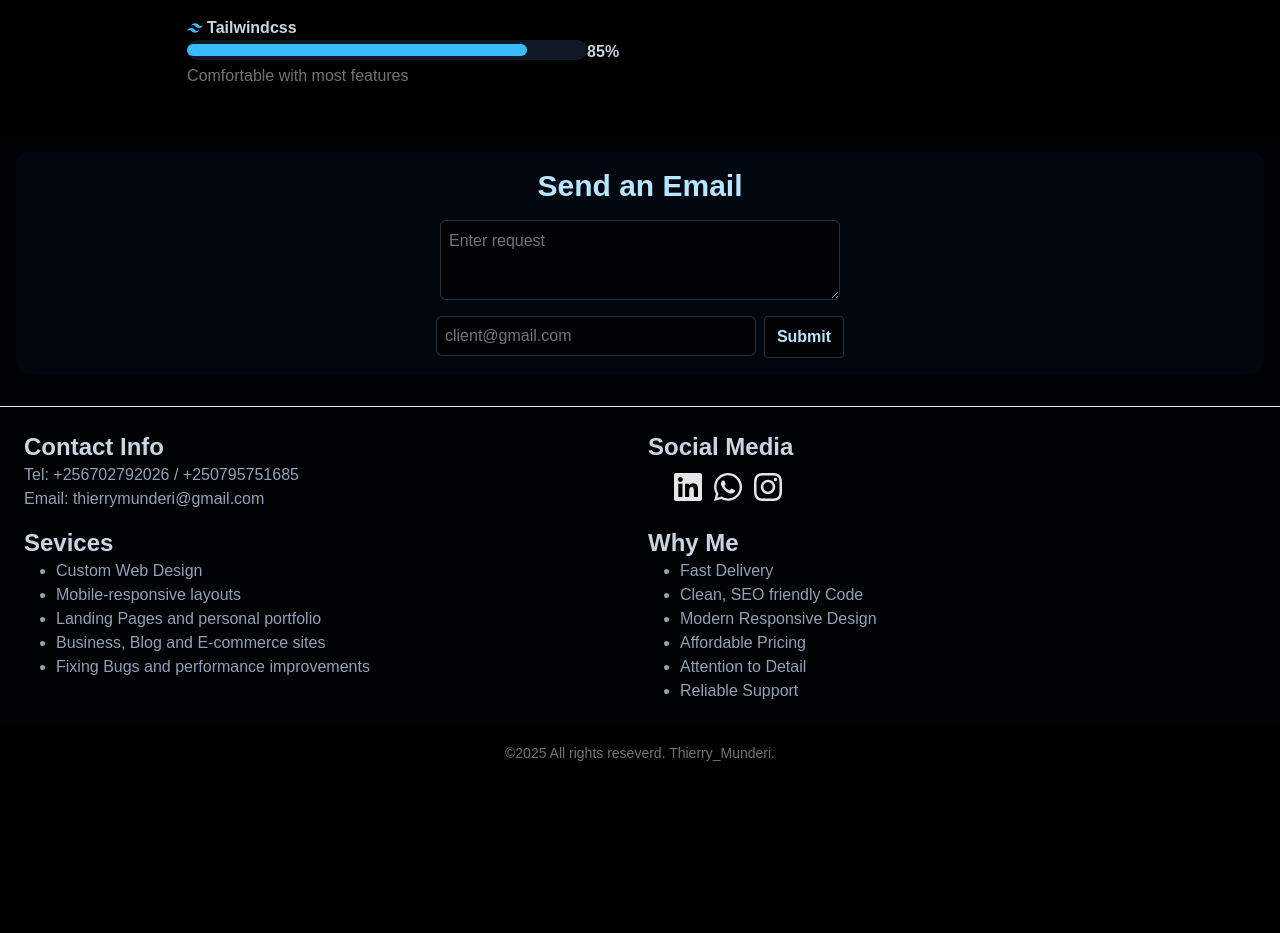
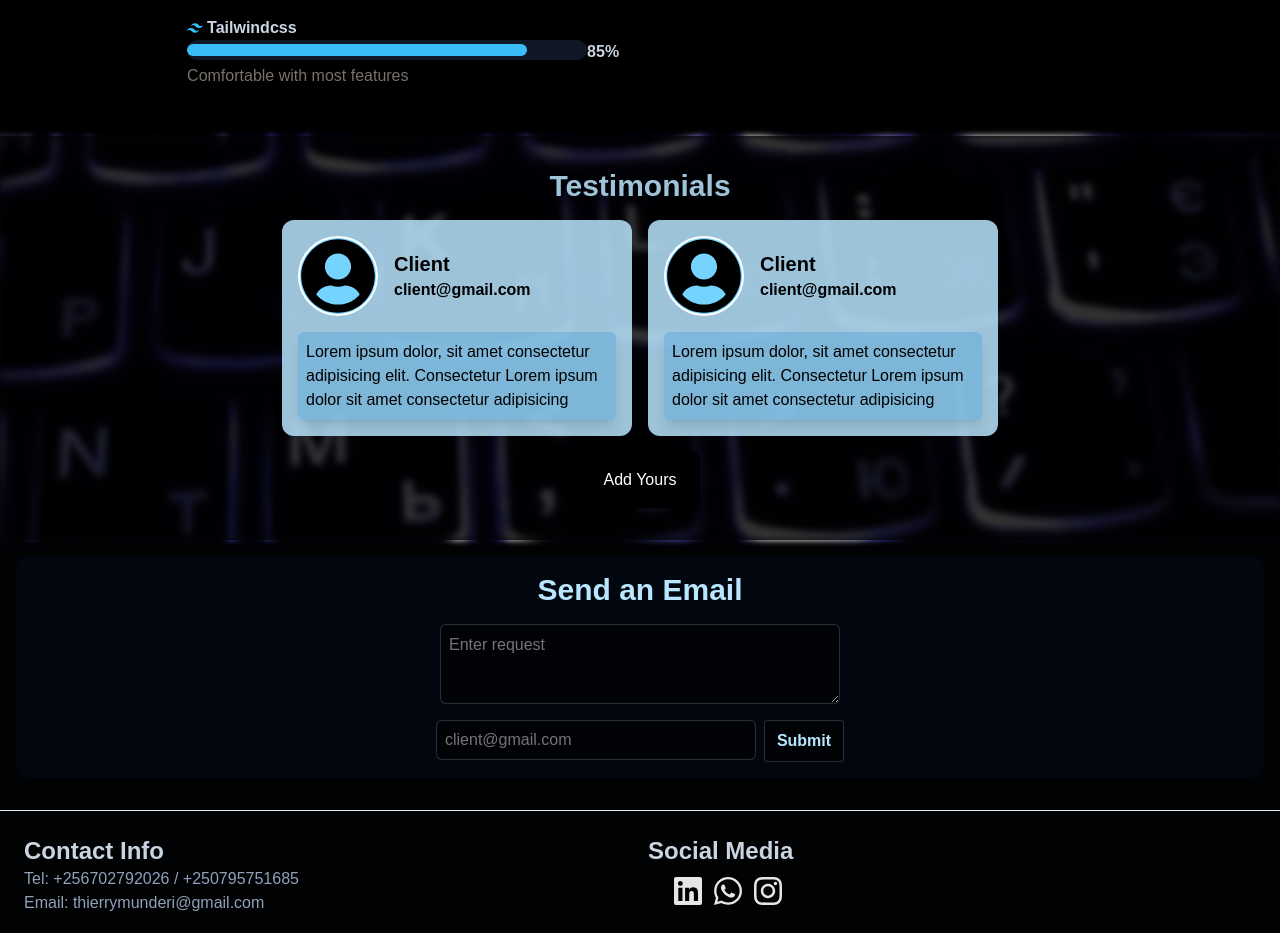
Before and after one commit to Thierry256-dev/Portfolio, a React (Vite) app: page / in a window 1280 px wide. Shown: the part 3940-4873 px from the top of the page. Before the commit the page ends 4719 px from the top, so only its background shows below. Built offline with nearby package versions, Linux system fonts and the light colour scheme.

Commit message:
creating testimonial card and editing the testimonial section

```diff
--- a/src/App.jsx
+++ b/src/App.jsx
@@ -58,7 +58,15 @@ function App() {
         </h1>
         <TechStack />
       </section>
-      <section id="testimonials">
+      <section
+        id="testimonials"
+        className="relative bg-slate-800/65 p-8 flex flex-col items-center"
+      >
+        <h1 className="flex items-center z-3 text-sky-200/85 pb-4 font-bold text-3xl">
+          Testimonials
+        </h1>
+        <div className="absolute h-full inset-0 z-1 bg-[url('./assets/keyboard.jpg')] bg-no-repeat bg-cover bg-center blur-[3px]" />
+        <div className="absolute inset-0 h-full z-2 bg-black/80" />
         <Testimonials />
       </section>
       <footer id="footer">
--- /dev/null
+++ b/src/Componets/TestimonialCard.jsx
@@ -0,0 +1,25 @@
+import { FaUserCircle } from "react-icons/fa";
+
+export default function TestimonialCard() {
+  return (
+    <>
+      <div className="bg-sky-200/85 p-4 rounded-xl font-bold flex flex-col gap-4 w-[350px]">
+        <div className="flex gap-4 items-center">
+          <div>
+            <FaUserCircle className="w-20 h-20 rounded-full text-black bg-sky-300 border-2 border-white" />
+          </div>
+          <div>
+            <p className="text-xl">Client</p>
+            <p>client@gmail.com</p>
+          </div>
+        </div>
+        <div>
+          <p className="bg-sky-600/20 p-2 rounded-md font-normal shadow-lg">
+            Lorem ipsum dolor, sit amet consectetur adipisicing elit.
+            Consectetur Lorem ipsum dolor sit amet consectetur adipisicing
+          </p>
+        </div>
+      </div>
+    </>
+  );
+}
--- a/src/Componets/Testimonials.jsx
+++ b/src/Componets/Testimonials.jsx
@@ -1,3 +1,84 @@
+import TestimonialCard from "./TestimonialCard";
+import { useState } from "react";
+
 export default function Testimonials() {
-  return <></>;
+  const [isActive, setIsActive] = useState(false);
+
+  function activate() {
+    setIsActive(true);
+  }
+  function deactivate() {
+    setIsActive(false);
+    window.alert("Thankyou For your Review");
+  }
+
+  return (
+    <>
+      <div className="flex flex-col items-center z-5">
+        <div
+          className={
+            isActive
+              ? "grid grid-cols-2 gap-4 blur-[8px]"
+              : "grid grid-cols-2 gap-4"
+          }
+        >
+          <TestimonialCard />
+          <TestimonialCard />
+        </div>
+        <div>
+          <button
+            className={
+              isActive
+                ? "bg-black text-white px-6 py-4 rounded-lg mt-4 cursor-pointer blur-[8px]"
+                : "bg-black text-white px-6 py-4 rounded-lg mt-4 cursor-pointer"
+            }
+            onClick={activate}
+          >
+            Add Yours
+          </button>
+        </div>
+        <div
+          className={
+            isActive
+              ? "absolute h-auto w-[90%] bg-gray-950 p-6 flex flex-col top-6 z-5 items-center justify-center gap-2 rounded-lg text-white/70 "
+              : "hidden"
+          }
+        >
+          <h3 className="text-sky-200 font-bold">
+            Describe your Business Experience with Thierry
+          </h3>
+          <div className="font-bold gap-1 flex flex-col">
+            <label htmlFor="name">Name</label>
+            <input
+              type="text"
+              name=""
+              id="name"
+              placeholder="Client"
+              className="bg-gray-400 p-2 rounded-lg h-10 w-90 text-black"
+            />
+            <label htmlFor="email">Email</label>
+            <input
+              type="email"
+              name=""
+              id="email"
+              placeholder="client@gmail.com"
+              className="bg-gray-400 p-2 rounded-lg h-10 w-90 text-black"
+            />
+          </div>
+          <textarea
+            name=""
+            id=""
+            placeholder="Add review"
+            className="bg-gray-400 p-2 rounded-lg h-25 w-full text-black"
+          />
+          <button
+            className="border-1 border-white/50 text-sky-300 font-bold rounded-full p-2 cursor-pointer"
+            onClick={deactivate}
+          >
+            Submit
+          </button>
+        </div>
+      </div>
+    </>
+  );
 }
```
